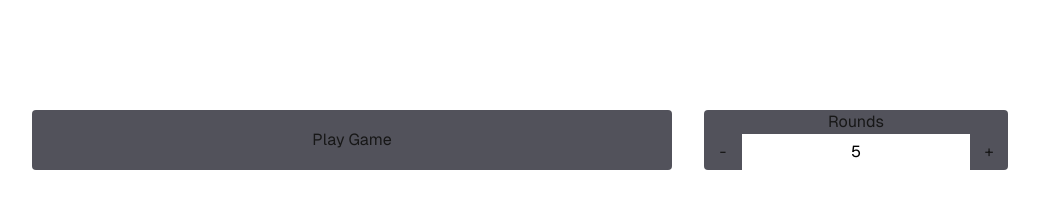
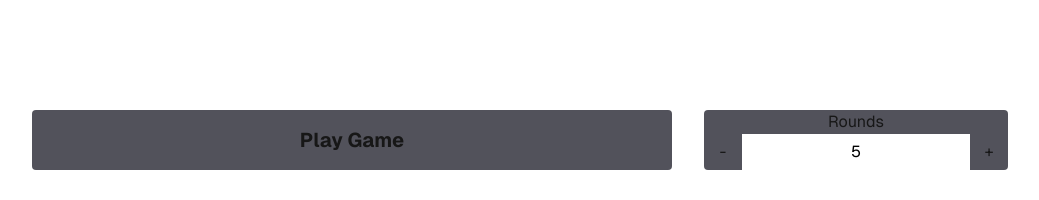
Before and after one commit to Q1000Q/openguessr, a Next.js app: page / in a window 1280 px wide. Shown: the part 214-414 px from the top of the page, without its empty margins (120-1159 px from the left). Built offline with nearby package versions, Linux system fonts and the light colour scheme.

Commit message:
Changed style of Play Game button

```diff
--- a/app/page.tsx
+++ b/app/page.tsx
@@ -55,7 +55,7 @@ export default function Home() {
     (<div className="grid grid-rows-[20px_1fr_20px] items-center justify-items-center min-h-screen p-8 pb-20 gap-16 sm:p-20 font-[family-name:var(--font-geist-sans)]">
       <main className="flex flex-col gap-8 row-start-2 items-center sm:items-start">
         <div className="grid grid-cols-3 grid-rows-2 gap-8">
-          <button onClick={() => setView("game")} className="bg-zinc-600 p-4 px-32 rounded hover:bg-zinc-800 transform transition-colors duration-200 col-span-2">Play Game</button>
+          <button onClick={() => setView("game")} className="bg-zinc-600 p-4 px-32 rounded hover:bg-zinc-800 transform transition-colors duration-200 col-span-2 font-bold text-xl">Play Game</button>
           <div className="grid grid-cols-[1fr_6fr_1fr] grid-rows-[2fr_3fr]">
             <h2 className="text-center bg-zinc-600 rounded-t col-span-3">Rounds</h2>
             <button className="bg-zinc-600 rounded-bl hover:bg-zinc-800 transition-colors duration-200" onClick={decreseRounds}>-</button>
```
